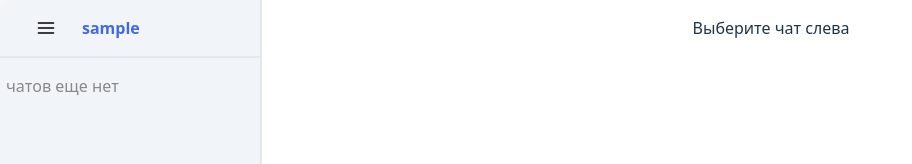
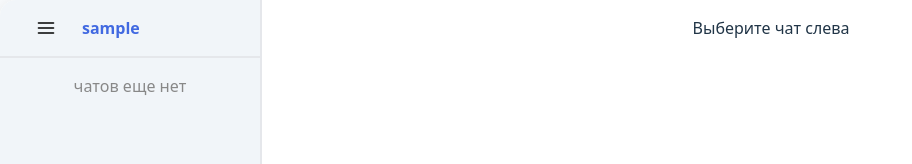
Before and after one commit to Bodya-Sav/chat--test--with-web-sockets, a React (Vite) app: page / in a window 1280 px wide. Shown: the top 164 px of the page, without its empty margins (0-912 px from the left). Built offline with nearby package versions, Linux system fonts and the light colour scheme; no server answers; sample sign-in values are in the browser's storage.

Commit message:
fix: not dublicate user`s chatd

```diff
--- a/service/api.ts
+++ b/service/api.ts
@@ -24,6 +24,12 @@ export interface Chat {
   name: string;
   created_at: string;
   created_by: string;
+  members: [
+    {
+      id: string;
+      name: string;
+    }
+  ];
 }
 
 export interface Message {
--- a/src/pages/MainPage.tsx
+++ b/src/pages/MainPage.tsx
@@ -33,9 +33,10 @@ export default function MainPage() {
     const loadChats = async () => {
       try {
         const data = await Api.getChats();
-        setChats(data);
+        setChats(Array.isArray(data) ? data : []);
       } catch {
         toast.error("Не удалось загрузить чаты");
+        setChats([]);
       }
     };
 
@@ -45,9 +46,24 @@ export default function MainPage() {
 
   const handleSelectUser = async (u: User) => {
     try {
+      // ищем чат с этим пользователем
+      const existingChat = chats.find((chat) =>
+        chat.members?.some((m) => m.id === u.id)
+      );
+
+      if (existingChat) {
+        // если уже есть → просто открываем
+        setSelectedChat(existingChat);
+        toast.info(`Чат с ${u.name || u.email} уже существует`);
+        setShowList(false);
+        return;
+      }
+
+      // если чата нет → создаём
       const newChat = await Api.createNewChatWithUser(u.name!, u.id!);
       toast.success(`Чат с ${u.name || u.email} создан`);
       setChats((prev) => [...prev, newChat]);
+      setSelectedChat(newChat); // сразу открываем новый
       setShowList(false);
     } catch {
       toast.error("Не удалось создать чат");
@@ -98,9 +114,9 @@ export default function MainPage() {
                   onSelectUser={(chat) => setSelectedChat(chat)}
                 />
               ) : (
-                <>
+                <div style={{ display: 'flex', justifyContent: 'center' }}>
                   <p>чатов еще нет</p>
-                </>
+                </div>
               )}
             </div>
           )}
--- a/src/styles/index.css
+++ b/src/styles/index.css
@@ -3,9 +3,11 @@
   line-height: 1.5;
   font-weight: 400;
 
-  color-scheme: light dark;
+  color-scheme: light;
   color: rgba(255, 255, 255, 0.87);
   background-color: #242424;
+
+  color: #213547;
 
   font-synthesis: none;
   text-rendering: optimizeLegibility;
@@ -49,16 +51,3 @@ button:focus,
 button:focus-visible {
   outline: 4px auto -webkit-focus-ring-color;
 }
-
-@media (prefers-color-scheme: light) {
-  :root {
-    color: #213547;
-    background-color: #ffffff;
-  }
-  a:hover {
-    color: #747bff;
-  }
-  button {
-    background-color: #f9f9f9;
-  }
-}
```
